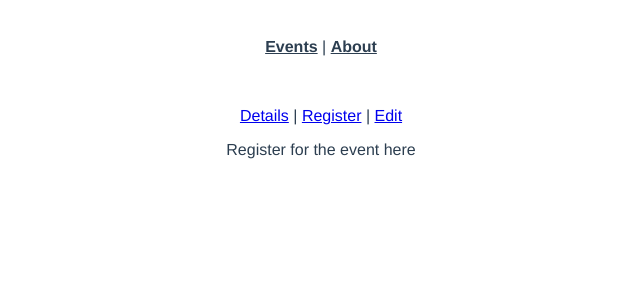
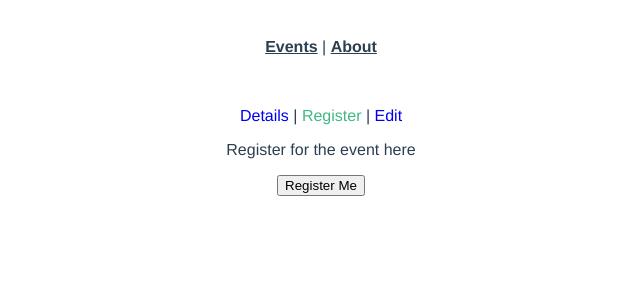
Before and after one commit to dhanis-alghifari/real-world-vue, a Vue app: page /events/1/register in a window 1280 px wide. Shown: the top 300 px of the page, without its empty margins (319-959 px from the left). Built offline with nearby package versions, Linux system fonts and the light colour scheme; no server answers.

Commit message:
programmatic navigation

```diff
--- a/src/views/event/LayoutEvent.vue
+++ b/src/views/event/LayoutEvent.vue
@@ -33,3 +33,15 @@
       })
   })
   </script>
+
+<style>
+
+#nav a {
+  text-decoration: none;
+}
+
+#nav a.router-link-exact-active {
+  color: #42b983;
+}
+
+</style>
--- a/src/views/event/RegisterEvent.vue
+++ b/src/views/event/RegisterEvent.vue
@@ -1,11 +1,22 @@
 <template>
   <p>Register for the event here</p>
+  <button @click="register">Register Me</button>
 </template>
 
 <script setup>
+import { useRouter } from "vue-router";
+
 defineProps({
   event: {
     required: true
   }
 })
+
+const router = useRouter();
+
+const register = () => {
+    router.push({
+        name: "event-details"
+    })
+}
 </script>
```
